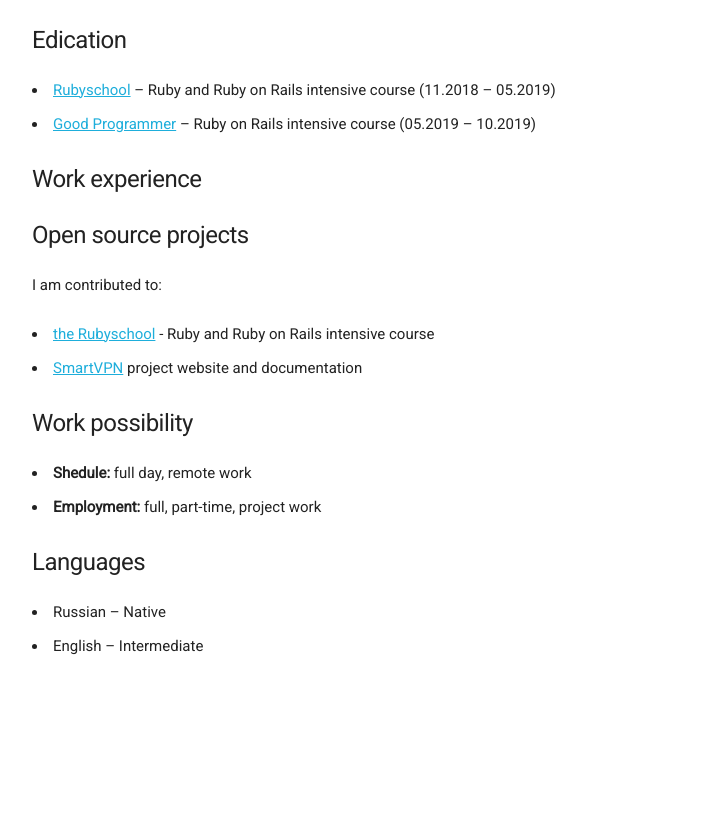
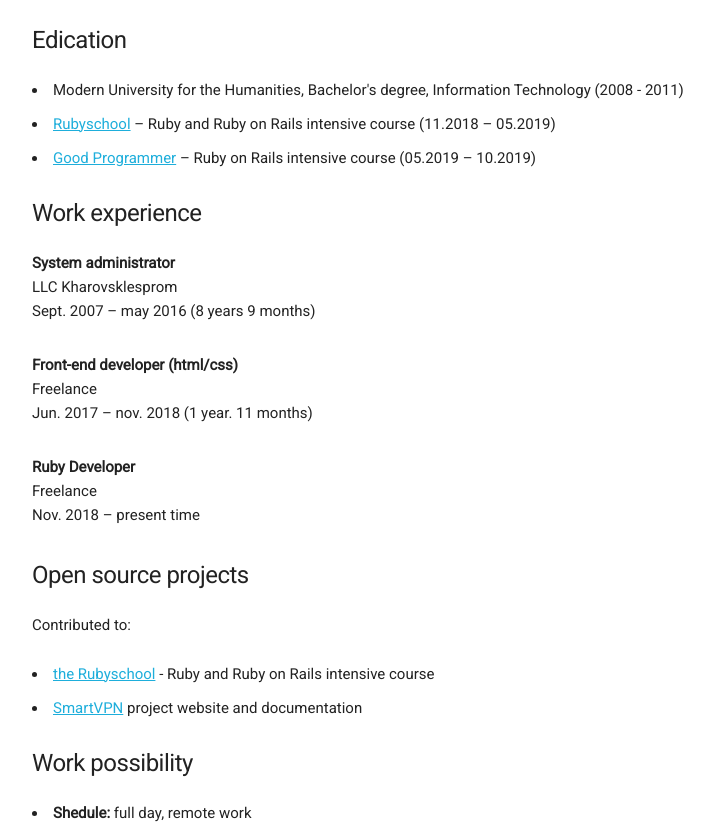
Before and after one commit to sas2job/cv, a plain HTML site: page index.html in a window 1280 px wide. Shown: the part 601-1438 px from the top of the page, without its empty margins (128-842 px from the left). Before the commit the page ends 1284 px from the top, so only its background shows below. Drawn offline with Linux system fonts and the light colour scheme.

Commit message:
Added 'Work experience'

```diff
--- a/css/style.css
+++ b/css/style.css
@@ -4,3 +4,12 @@ body {
 ul {
   list-style-type: disc;
 }
+.title {
+  font-weight: bold;
+}
+.work_exp {
+  margin-bottom: 2em;
+}
+.work_exp > p {
+  margin-bottom: 0;
+}
--- a/index.html
+++ b/index.html
@@ -67,6 +67,7 @@
         <div class="twelve columns">
           <h5>Edication</h5>
           <ul>
+            <li>Modern University for the Humanities, Bachelor's degree, Information Technology (2008 - 2011)</li>
             <li>
               <a href="http://rubyschool.us/">Rubyschool</a> – Ruby and Ruby on
                 Rails intensive course (11.2018 – 05.2019)
@@ -81,9 +82,24 @@
       <div class="row">
         <div class="twelve columns">
           <h5>Work experience</h5>
+          <div class="work_exp">
+            <p class="title">System administrator</p>
+            <p>LLC Kharovsklesprom</p>
+            <p>Sept. 2007 – may 2016 (8&nbsp;years&nbsp;9&nbsp;months)</p>
+          </div>
+          <div class="work_exp">
+            <p class="title">Front-end developer (html/css)</p>
+            <p>Freelance</p>
+            <p>Jun. 2017 – nov. 2018 (1&nbsp;year.&nbsp;11&nbsp;months)</p>
+          </div>
+          <div class="work_exp">
+            <p class="title">Ruby Developer</p>
+            <p>Freelance</p>
+            <p>Nov. 2018 – present time</p>
+          </div>
           <div>
             <h5>Open source projects</h5>
-            <p>I am contributed to:</p>
+            <p>Contributed to:</p>
             <ul>
                 <li><a href="https://github.com/sas2job/rubyschool">the Rubyschool</a> - Ruby and Ruby on
                     Rails intensive course</li>
```
